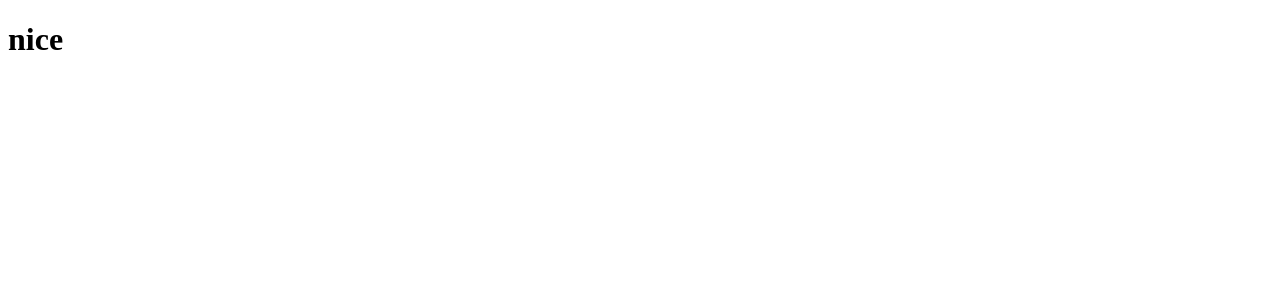
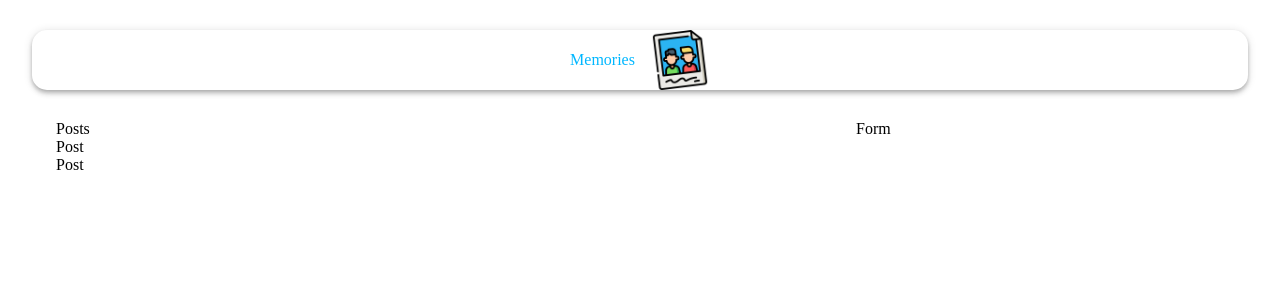
Before and after one commit to brylimz/family-memories-mern-project, a React (Create React App) app in the folder client/: page / in a window 1280 px wide. Shown: the top 300 px of the page. Built offline with nearby package versions, Linux system fonts and the light colour scheme.

Commit message:
components added

```diff
--- a/client/package.json
+++ b/client/package.json
@@ -3,6 +3,7 @@
   "version": "0.1.0",
   "private": true,
   "dependencies": {
+    "@material-ui/core": "^4.12.4",
     "@testing-library/jest-dom": "^5.16.4",
     "@testing-library/react": "^13.1.1",
     "@testing-library/user-event": "^13.5.0",
--- a/client/src/App.js
+++ b/client/src/App.js
@@ -1,10 +1,40 @@
 import React from "react";
+import { Container, AppBar, Typography, Grow, Grid } from "@material-ui/core";
+import memories from "./images/memories.png";
+import Posts from "./components/Posts/Posts";
+import Form from "./components/Form/Form";
+import useStyles from "./styles";
 
 const App = () => {
+  const classes = useStyles();
+
   return (
-    <div>
-      <h1> nice </h1>
-    </div>
+    <Container maxwidth="lg">
+      <AppBar className={classes.appBar} position="static" color="inherit">
+        <Typography className={classes.heading} variant="	h2" align="center">
+          Memories
+        </Typography>
+        <img className={classes.image} src={memories} alt="memories" height="60" />
+      </AppBar>
+      <Grow in>
+        <Container>
+          <Grid
+            container
+            justify="space-between"
+            alignItems="stretch"
+            spacing={4}
+          >
+            <Grid item xs={12} sm={7}>
+              <Posts />
+            </Grid>
+
+            <Grid item xs={12} sm={4}>
+              <Form />
+            </Grid>
+          </Grid>
+        </Container>
+      </Grow>
+    </Container>
   );
 };
 
--- /dev/null
+++ b/client/src/components/Form/Form.js
@@ -0,0 +1,9 @@
+import React from 'react'
+import './styles'
+const Form = () => {
+  return (
+    <div>Form</div>
+  )
+}
+
+export default Form
--- /dev/null
+++ b/client/src/components/Form/styles.js
@@ -0,0 +1,24 @@
+import { makeStyles } from '@material-ui/core/styles';
+
+export default makeStyles((theme) => ({
+  root: {
+    '& .MuiTextField-root': {
+      margin: theme.spacing(1),
+    },
+  },
+  paper: {
+    padding: theme.spacing(2),
+  },
+  form: {
+    display: 'flex',
+    flexWrap: 'wrap',
+    justifyContent: 'center',
+  },
+  fileInput: {
+    width: '97%',
+    margin: '10px 0',
+  },
+  buttonSubmit: {
+    marginBottom: 10,
+  },
+}));
--- /dev/null
+++ b/client/src/components/Posts/Post/Post.js
@@ -0,0 +1,9 @@
+import React from 'react'
+
+const Post = () => {
+  return (
+    <div>Post</div>
+  )
+}
+
+export default Post
--- /dev/null
+++ b/client/src/components/Posts/Post/styles.js
@@ -0,0 +1,52 @@
+import { makeStyles } from "@material-ui/core/styles";
+
+export default makeStyles({
+  media: {
+    height: 0,
+    paddingTop: "56.25%",
+    backgroundColor: "rgba(0, 0, 0, 0.5)",
+    backgroundBlendMode: "darken",
+  },
+  border: {
+    border: "solid",
+  },
+  fullHeightCard: {
+    height: "100%",
+  },
+  card: {
+    display: "flex",
+    flexDirection: "column",
+    justifyContent: "space-between",
+    borderRadius: "15px",
+    height: "100%",
+    position: "relative",
+  },
+  overlay: {
+    position: "absolute",
+    top: "20px",
+    left: "20px",
+    color: "white",
+  },
+  overlay2: {
+    position: "absolute",
+    top: "20px",
+    right: "20px",
+    color: "white",
+  },
+  grid: {
+    display: "flex",
+  },
+  details: {
+    display: "flex",
+    justifyContent: "space-between",
+    margin: "20px",
+  },
+  title: {
+    padding: "0 16px",
+  },
+  cardActions: {
+    padding: "0 16px 8px 16px",
+    display: "flex",
+    justifyContent: "space-between",
+  },
+});
--- /dev/null
+++ b/client/src/components/Posts/Posts.js
@@ -0,0 +1,13 @@
+import React from "react";
+import Post from './Post/Post';
+const Posts = () => {
+  return (
+    <>
+      <div>Posts</div>
+        <Post />
+        <Post />
+    </>
+  );
+};
+
+export default Posts;
--- /dev/null
+++ b/client/src/components/Posts/styles.js
@@ -0,0 +1,14 @@
+import { makeStyles } from "@material-ui/core/styles";
+
+export default makeStyles((theme) => ({
+  mainContainer: {
+    display: "flex",
+    alignItems: "center",
+  },
+  smMargin: {
+    margin: theme.spacing(1),
+  },
+  actionDiv: {
+    textAlign: "center",
+  },
+}));
--- /dev/null
+++ b/client/src/styles.js
@@ -0,0 +1,18 @@
+import { makeStyles } from '@material-ui/core/styles';
+
+export default makeStyles(() => ({
+  appBar: {
+    borderRadius: 15,
+    margin: '30px 0',
+    display: 'flex',
+    flexDirection: 'row',
+    justifyContent: 'center',
+    alignItems: 'center',
+  },
+  heading: {
+    color: 'rgba(0,183,255, 1)',
+  },
+  image: {
+    marginLeft: '15px',
+  },
+}));
```
Also changed, not shown: client/src/images/memories.png (added), 1 other file (tests, documents, lock files or other folders).
